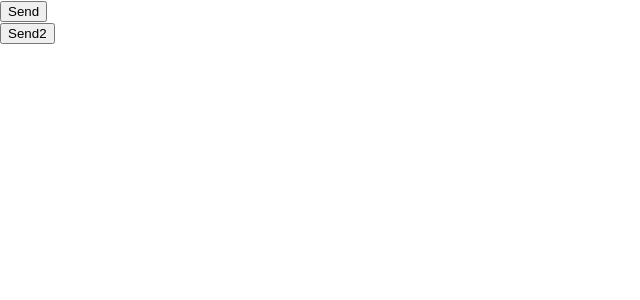
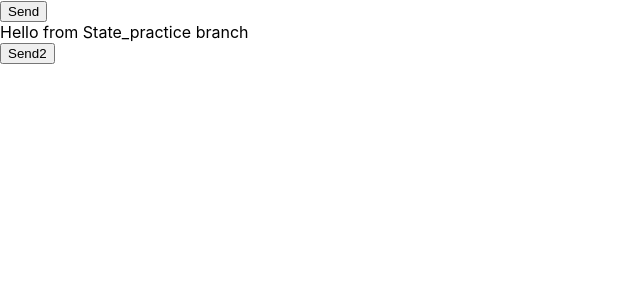
Before and after one commit to istvanpuki/react_tryhard, a React (Create React App) app in the folder my-app/: page / in a window 1280 px wide. Shown: the top 300 px of the page, without its empty margins (0-640 px from the left). Built offline with nearby package versions, Linux system fonts and the light colour scheme.

Commit message:
state_prac_commit

```diff
--- a/my-app/src/App.js
+++ b/my-app/src/App.js
@@ -7,7 +7,7 @@ function App() {
     <div className="form">
       <Button text="Send" />
     </div>
-
+    <div>Hello from State_practice branch</div>
     <div className="form2">
       <Button text="Send2" />
     </div>
```
